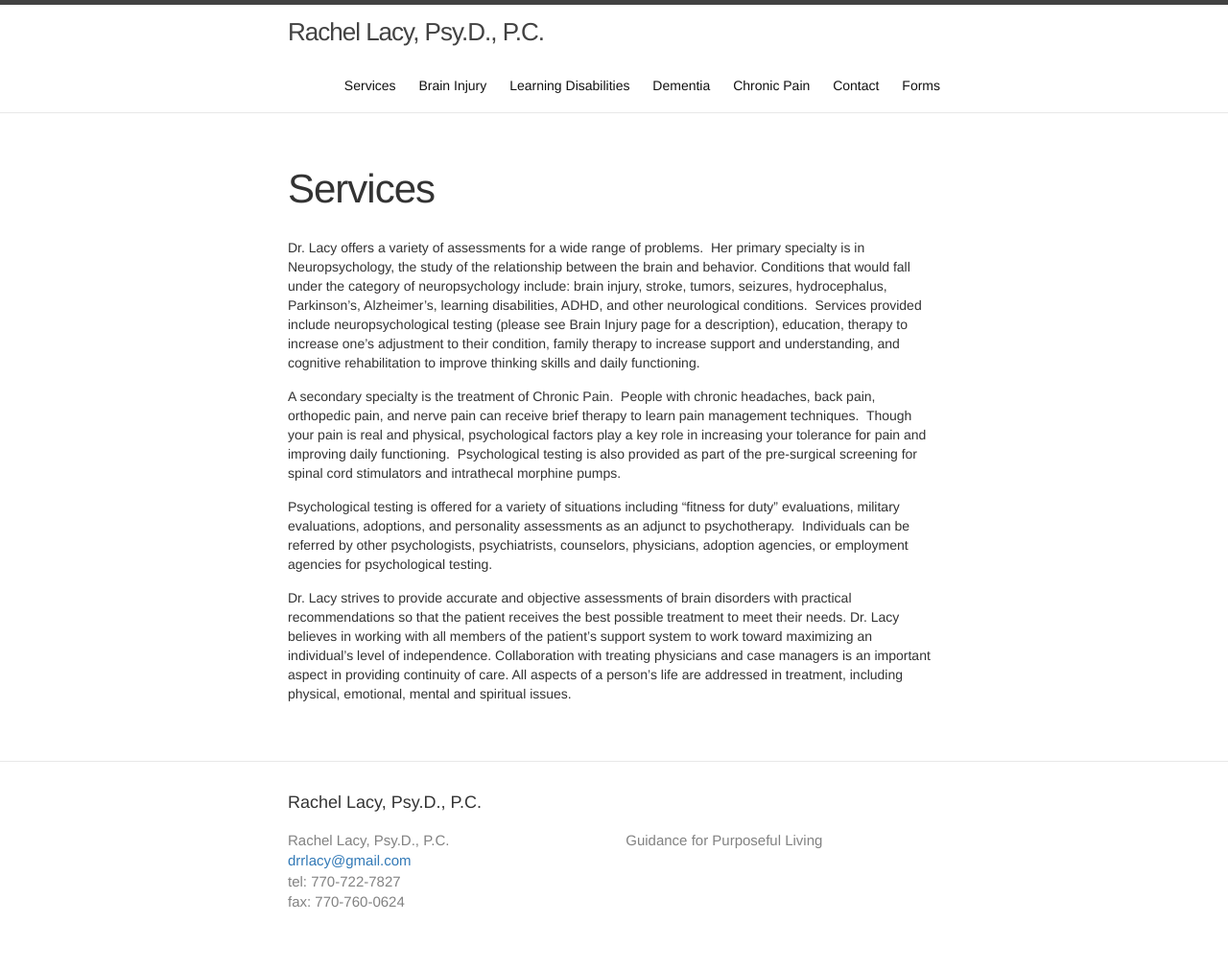
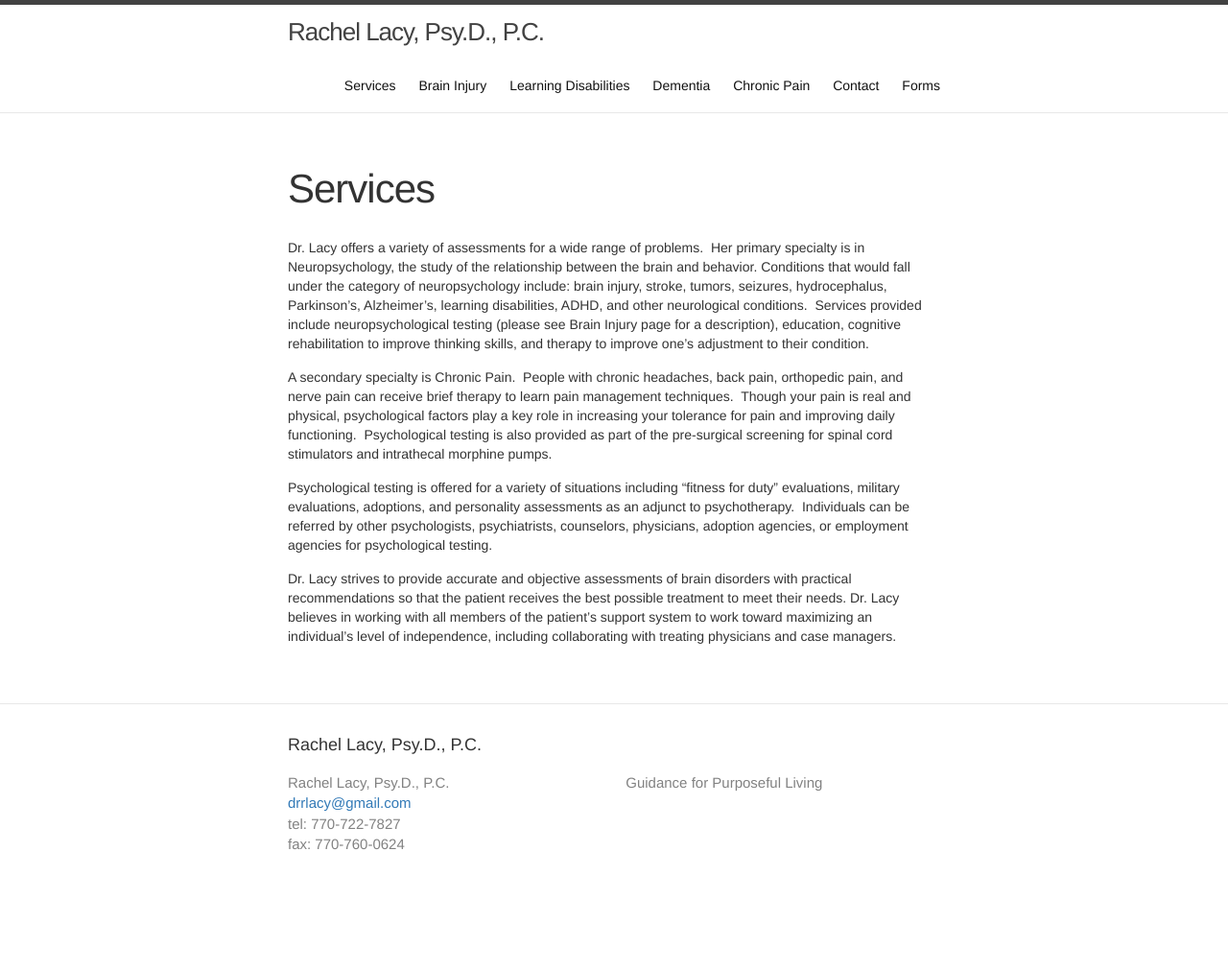
Before and after one commit to halcyon/renewedbrain.com, a Jekyll site: the page built from services.md, in a window 1280 px wide. Shown: the whole page at 96% size. Built offline with Jekyll 4.4.1, drawn with Linux system fonts in a browser that asks for light colours; after the commit the page ends 951 px from its top, so only the background shows below that.

Commit message:
Update services.md
update content

```diff
--- a/services.md
+++ b/services.md
@@ -12,12 +12,10 @@ fall under the category of neuropsychology include: brain injury,
 stroke, tumors, seizures, hydrocephalus, Parkinson’s, Alzheimer’s,
 learning disabilities, ADHD, and other neurological conditions.
 Services provided include neuropsychological testing (please see Brain
-Injury page for a description), education, therapy to increase one’s
-adjustment to their condition, family therapy to increase support and
-understanding, and cognitive rehabilitation to improve thinking skills
-and daily functioning.
+Injury page for a description), education, cognitive rehabilitation to improve
+thinking skills, and therapy to improve one's adjustment to their condition.
 
-A secondary specialty is the treatment of Chronic Pain.  People with
+A secondary specialty is Chronic Pain.  People with
 chronic headaches, back pain, orthopedic pain, and nerve pain can
 receive brief therapy to learn pain management techniques.  Though your pain
 is real and physical, psychological factors play a key role in
@@ -36,8 +34,5 @@ Dr. Lacy strives to provide accurate and objective assessments of
 brain disorders with practical recommendations so that the patient
 receives the best possible treatment to meet their needs. Dr. Lacy
 believes in working with all members of the patient's support system
-to work toward maximizing an individual's level of independence.
-Collaboration with treating physicians and case managers
-is an important aspect in providing continuity of care. All aspects of
-a person's life are addressed in treatment, including physical, emotional, mental
-and spiritual issues.
+to work toward maximizing an individual's level of independence, including
+collaborating with treating physicians and case managers.
```
